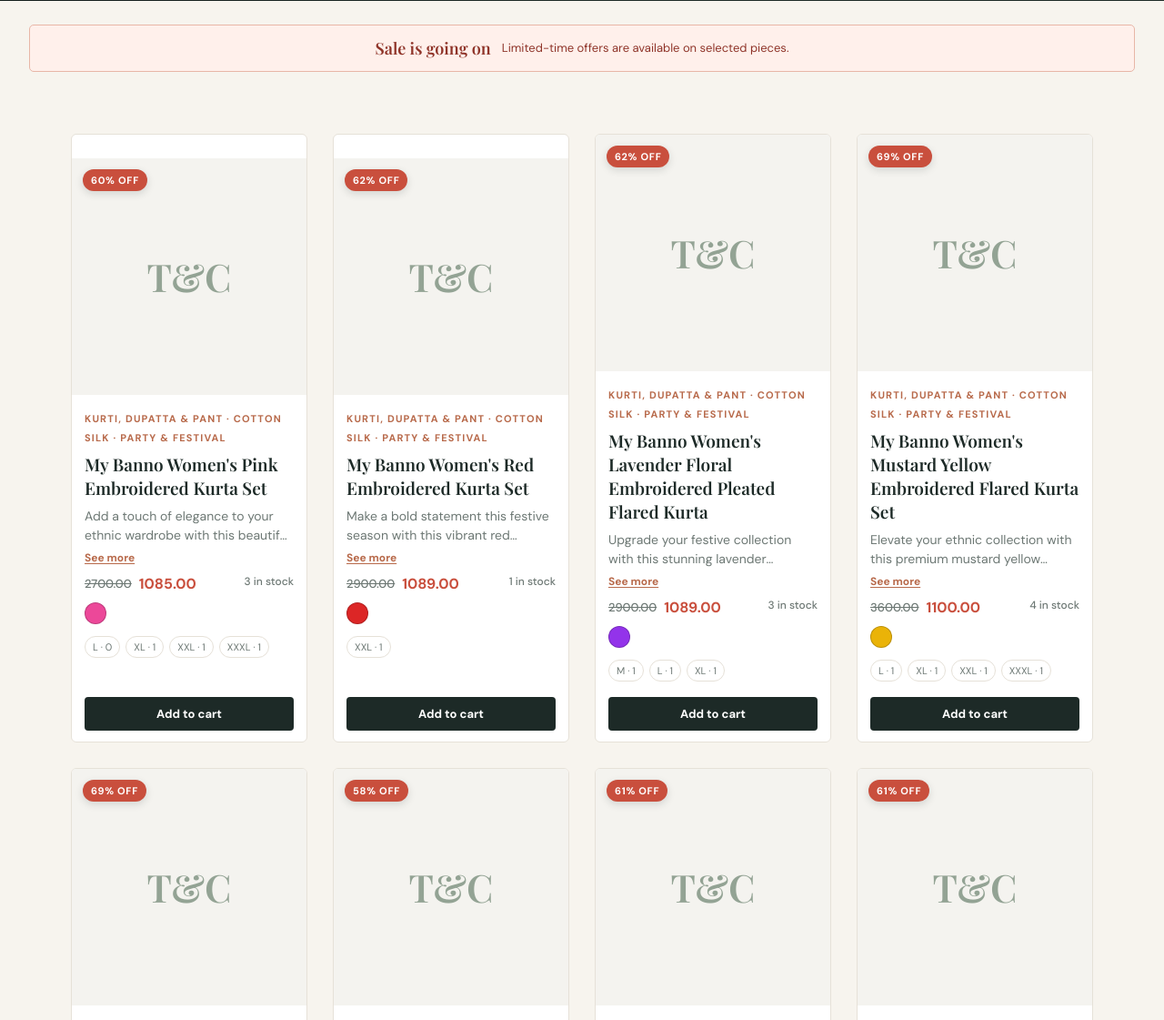
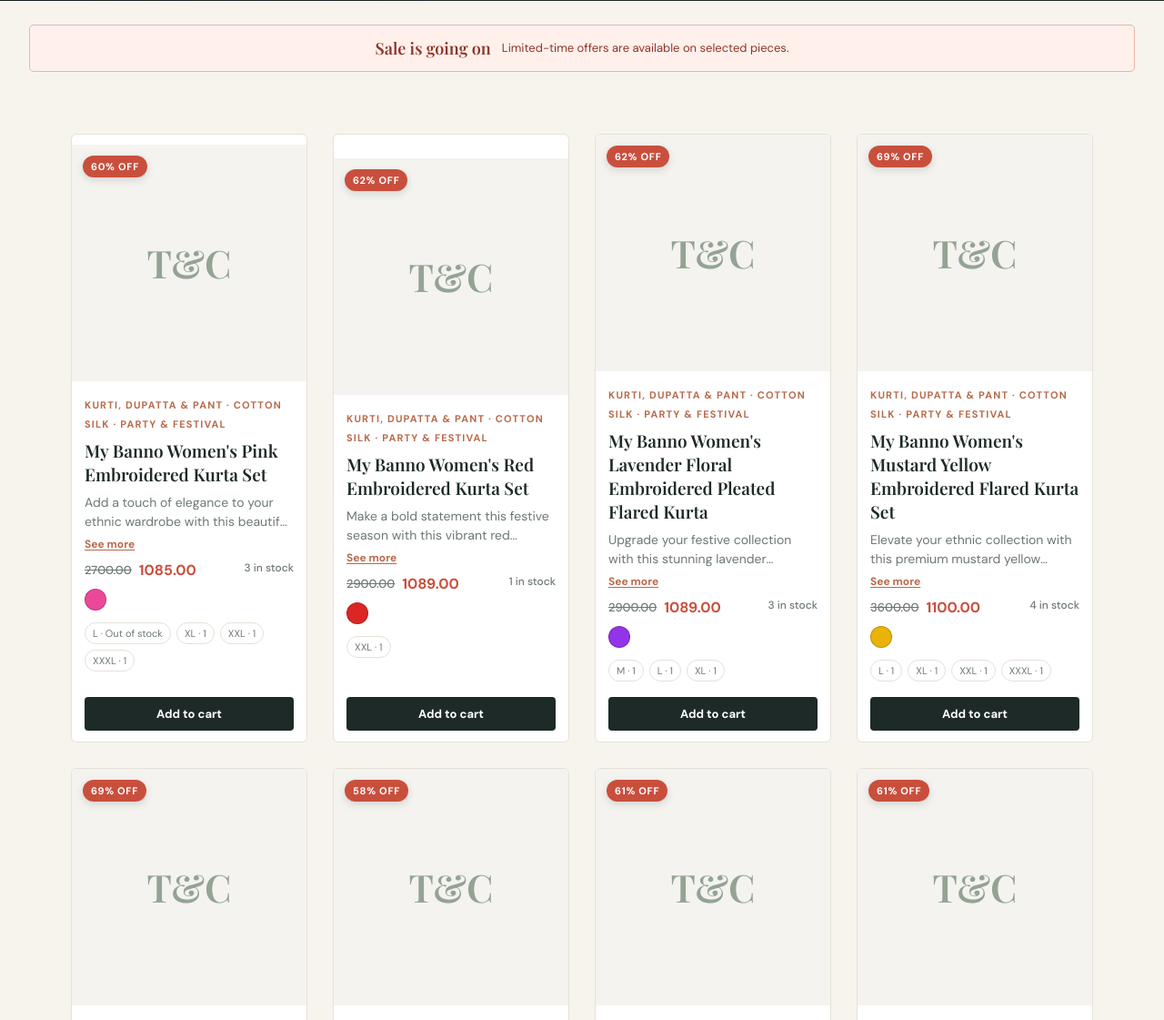
Before and after one commit to intellicatechnlogies/mybanno, a Django app: page / in a window 1280 px wide. Shown: the part 462-1583 px from the top of the page at 91% size. Run offline with Django 5.2, Linux system fonts and the light colour scheme; data comes from the database, SQL or seed files in the repository; both versions use the stored data as it was after the commit; data that the repository does not hold is empty; some libraries are stand-ins or nearby versions.

Commit message:
updated out of stock

```diff
--- a/static/storefront.js
+++ b/static/storefront.js
@@ -149,21 +149,24 @@
       submitButton.disabled = available < 1
         || (activeProduct.colors.length > 1 && !selectedColor)
         || (activeProduct.sizes.length > 0 && !selectedSize);
+      const stockMessage = available > 0
+        ? `${available} in stock`
+        : 'Out of stock';
       modal.querySelector('.product-modal-stock').textContent = activeProduct.colors.length
         ? activeProduct.colors.length > 1
           ? (selectedColor && selectedSize
-            ? `${available} in stock for ${selectedColor}, size ${selectedSize}`
+            ? `${stockMessage} for ${selectedColor}, size ${selectedSize}`
             : selectedSize
-              ? `Please select a color · ${available} in stock for size ${selectedSize}`
-              : `Choose a color and size · ${activeProduct.stock} in stock`)
+              ? `Please select a color · ${stockMessage} for size ${selectedSize}`
+              : `Choose a color and size · ${activeProduct.stock > 0 ? `${activeProduct.stock} in stock` : 'Out of stock'}`)
           : selectedSize
-            ? `${available} in stock for ${activeProduct.colors[0].name}, size ${selectedSize}`
-            : `Choose a size · ${activeProduct.stock} in stock for ${activeProduct.colors[0].name}`
+            ? `${stockMessage} for ${activeProduct.colors[0].name}, size ${selectedSize}`
+            : `Choose a size · ${activeProduct.stock > 0 ? `${activeProduct.stock} in stock` : 'Out of stock'} for ${activeProduct.colors[0].name}`
         : activeProduct.sizes.length
           ? (selectedSize
-            ? `${available} in stock for size ${selectedSize}`
-            : `${activeProduct.stock} in stock across all sizes`)
-        : (available > 0 ? `${available} in stock` : 'Sold out');
+            ? `${stockMessage} for size ${selectedSize}`
+            : `${activeProduct.stock > 0 ? `${activeProduct.stock} in stock` : 'Out of stock'} across all sizes`)
+        : stockMessage;
     };
 
     const populateSizeOptions = () => {
@@ -185,8 +188,7 @@
             ? Number(activeProduct.color_stock[selectedColor]?.[size] || 0)
             : Number(activeProduct.size_stock[size] || 0)
           : Number(activeProduct.size_stock[size] || 0);
-        option.textContent = `${size} · ${available} in stock`;
-        option.disabled = available < 1;
+        option.textContent = `${size} · ${available > 0 ? `${available} in stock` : 'Out of stock'}`;
         sizeSelect.append(option);
       });
       if (previousSize && Array.from(sizeSelect.options).some(
--- a/templates/_product_cards.html
+++ b/templates/_product_cards.html
@@ -2,8 +2,8 @@
   <article class="product-card">
     <button class="product-card-link" type="button" data-modal-url="{% url 'product_modal_data' product_id=product.id %}" aria-label="View {{ product.name }}">
       <div class="product-visual">{% if product.offer_price != None %}<span class="sale-badge product-sale">{{ product.discount_percentage }}% OFF</span>{% elif product.on_offer %}<span class="sale-badge product-sale">Sale</span>{% endif %}{% with media=product.gallery_items|first %}{% if media.media_type == 'video' %}<video class="product-image" src="{{ media.data_url }}" muted preload="none" aria-label="{{ product.name }} video"></video>{% elif media.data_url %}<img class="product-image" src="{{ media.thumbnail_url|default:media.data_url }}" alt="{{ product.name }}" loading="lazy" decoding="async">{% else %}<div class="product-image placeholder" aria-label="No product image">T&amp;C</div>{% endif %}{% endwith %}</div>
-      <div class="product-info"><span class="eyebrow">{{ product.category }} · {{ product.cloth_type }}{% if product.occasion_category %} · {{ product.occasion_category }}{% endif %}</span><h3>{{ product.name }}</h3><p class="product-description">{% if product.description %}{{ product.description }}{% else %}A carefully selected piece for your everyday wardrobe.{% endif %}</p>{% if product.description|length > 80 %}<span class="product-see-more">See more</span>{% endif %}<div class="product-meta"><span class="price-display">{% if product.offer_price != None %}<del>{{ product.actual_price|default:product.price|floatformat:2 }}</del><strong>{{ product.offer_price|floatformat:2 }}</strong>{% else %}{{ product.actual_price|default:product.price|floatformat:2 }}{% endif %}</span><span class="stock">{% if product.available_stock > 0 %}{{ product.available_stock }} in stock{% else %}Sold out{% endif %}</span></div>{% if product.colors %}<div class="product-color-swatches" aria-label="Available colors">{% for color in product.color_options %}<span class="product-color-swatch" style="--swatch:{{ color.value }}" title="{{ color.name }}" aria-label="Available color: {{ color.name }}"></span>{% endfor %}</div>{% endif %}{% if product.sizes %}<div class="size-pills">{% for inventory in product.available_size_inventory %}<span>{{ inventory.size }} · {{ inventory.stock }}</span>{% endfor %}</div>{% endif %}</div>
+      <div class="product-info"><span class="eyebrow">{{ product.category }} · {{ product.cloth_type }}{% if product.occasion_category %} · {{ product.occasion_category }}{% endif %}</span><h3>{{ product.name }}</h3><p class="product-description">{% if product.description %}{{ product.description }}{% else %}A carefully selected piece for your everyday wardrobe.{% endif %}</p>{% if product.description|length > 80 %}<span class="product-see-more">See more</span>{% endif %}<div class="product-meta"><span class="price-display">{% if product.offer_price != None %}<del>{{ product.actual_price|default:product.price|floatformat:2 }}</del><strong>{{ product.offer_price|floatformat:2 }}</strong>{% else %}{{ product.actual_price|default:product.price|floatformat:2 }}{% endif %}</span><span class="stock">{% if product.available_stock > 0 %}{{ product.available_stock }} in stock{% else %}Out of stock{% endif %}</span></div>{% if product.colors %}<div class="product-color-swatches" aria-label="Available colors">{% for color in product.color_options %}<span class="product-color-swatch" style="--swatch:{{ color.value }}" title="{{ color.name }}" aria-label="Available color: {{ color.name }}"></span>{% endfor %}</div>{% endif %}{% if product.sizes %}<div class="size-pills">{% for inventory in product.available_size_inventory %}<span>{{ inventory.size }} · {% if inventory.stock > 0 %}{{ inventory.stock }}{% else %}Out of stock{% endif %}</span>{% endfor %}</div>{% endif %}</div>
     </button>
-    <button class="product-card-add" type="button" data-modal-url="{% url 'product_modal_data' product_id=product.id %}" aria-label="Add {{ product.name }} to cart" {% if product.available_stock < 1 %}disabled{% endif %}>{% if product.available_stock > 0 %}Add to cart{% else %}Sold out{% endif %}</button>
+    <button class="product-card-add" type="button" data-modal-url="{% url 'product_modal_data' product_id=product.id %}" aria-label="Add {{ product.name }} to cart" {% if product.available_stock < 1 %}disabled{% endif %}>{% if product.available_stock > 0 %}Add to cart{% else %}Out of stock{% endif %}</button>
   </article>
 {% endfor %}
--- a/templates/index.html
+++ b/templates/index.html
@@ -70,5 +70,5 @@
   <img class="product-image-lightbox-photo" alt="" role="button" tabindex="0" aria-label="Zoom in on product image">
 </dialog>
 {% load static %}
-<script src="{% static 'storefront.js' %}?v=26" defer></script>
+<script src="{% static 'storefront.js' %}?v=27" defer></script>
 {% endblock %}
--- a/templates/product_detail.html
+++ b/templates/product_detail.html
@@ -46,8 +46,8 @@
 			<h1>{{ product.name }}</h1>
 			<div class="detail-rating-note">Product details</div>
 			<div class="detail-price">{% if product.offer_price != None %}<del>{{ product.actual_price|default:product.price|floatformat:2 }}</del><strong>{{ product.offer_price|floatformat:2 }}</strong><span class="sale-badge">{{ product.discount_percentage }}% OFF</span>{% else %}<strong>{{ product.actual_price|default:product.price|floatformat:2 }}</strong>{% endif %}</div>
-			<p class="detail-stock">{% if product.total_stock > 0 %}{{ product.total_stock }} in stock{% else %}Sold out{% endif %}</p>
-			{% if product.colors %}<div class="detail-sizes"><h2>Available colors and sizes</h2><div class="product-color-swatches detail-color-swatches" role="group" aria-label="Choose a color">{% for color in product.color_inventory %}<button type="button" class="product-color-swatch" data-detail-color="{{ color.color }}" style="--swatch:{{ color.value }}" aria-label="Select {{ color.color }} color" aria-pressed="false"></button>{% endfor %}</div><p class="selected-color-name sr-only" data-detail-color-name aria-live="polite"></p>{% for color in product.color_inventory %}<div class="size-pills detail-color-stock" data-color-inventory="{{ color.color }}" hidden>{% for inventory in color.sizes %}<span>{{ inventory.size }} · {{ inventory.stock }} in stock</span>{% endfor %}</div>{% endfor %}</div>{% elif product.sizes %}<div class="detail-sizes"><h2>Available sizes and quantities</h2><div class="size-pills">{% for inventory in product.size_inventory %}<span>{{ inventory.size }} · {{ inventory.stock }} in stock</span>{% endfor %}</div></div>{% endif %}
+			<p class="detail-stock">{% if product.total_stock > 0 %}{{ product.total_stock }} in stock{% else %}Out of stock{% endif %}</p>
+			{% if product.colors %}<div class="detail-sizes"><h2>Available colors and sizes</h2><div class="product-color-swatches detail-color-swatches" role="group" aria-label="Choose a color">{% for color in product.color_inventory %}<button type="button" class="product-color-swatch" data-detail-color="{{ color.color }}" style="--swatch:{{ color.value }}" aria-label="Select {{ color.color }} color" aria-pressed="false"></button>{% endfor %}</div><p class="selected-color-name sr-only" data-detail-color-name aria-live="polite"></p>{% for color in product.color_inventory %}<div class="size-pills detail-color-stock" data-color-inventory="{{ color.color }}" hidden>{% for inventory in color.sizes %}<span>{{ inventory.size }} · {% if inventory.stock > 0 %}{{ inventory.stock }} in stock{% else %}Out of stock{% endif %}</span>{% endfor %}</div>{% endfor %}</div>{% elif product.sizes %}<div class="detail-sizes"><h2>Available sizes and quantities</h2><div class="size-pills">{% for inventory in product.size_inventory %}<span>{{ inventory.size }} · {% if inventory.stock > 0 %}{{ inventory.stock }} in stock{% else %}Out of stock{% endif %}</span>{% endfor %}</div></div>{% endif %}
 			<div class="detail-description"><h2>About this product</h2><p>{{ product.description|default:"A carefully selected piece for your everyday wardrobe."|linebreaksbr }}</p></div>
 			<a class="secondary detail-back-link" href="{% url 'index' %}#collection">← Continue shopping</a>
 		</div>
```
Also changed, not shown: store/tests.py (+50 -1 lines), store.db.
